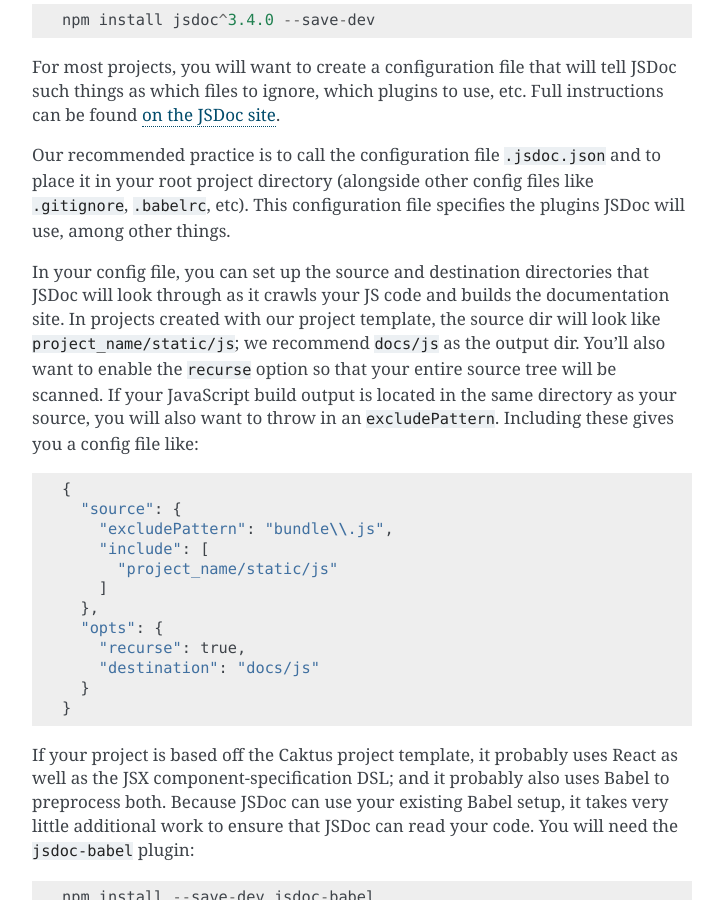
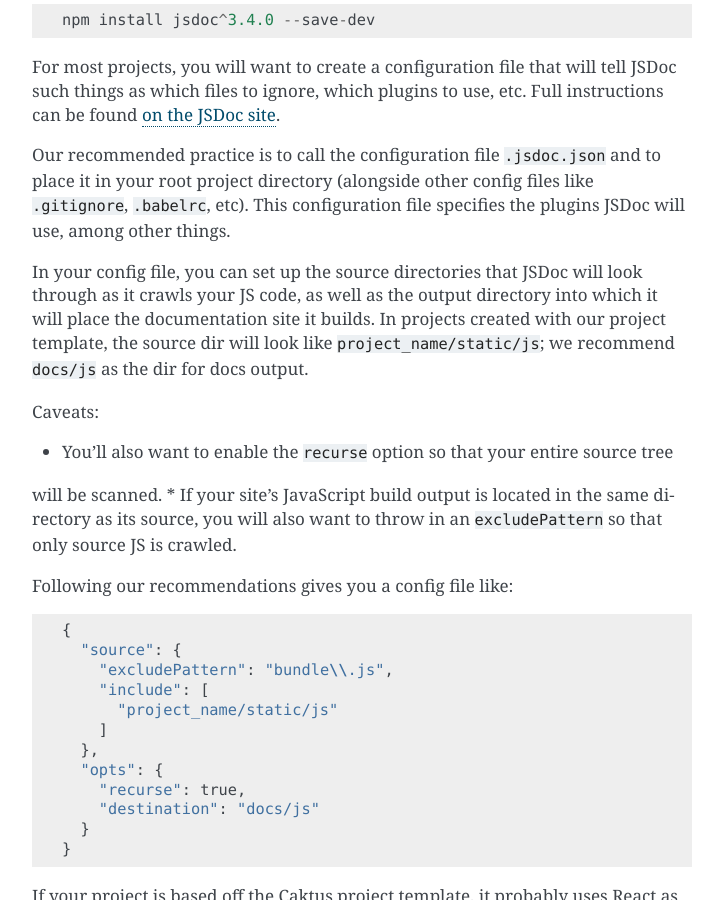
Before and after one commit to caktus/guidebook, a Sphinx documentation site: the page built from source/frontend-docs.rst, in a window 1280 px wide and 900 px high, scrolled down 730 px. Shown: the whole window, without its empty margins (388-1111 px from the left). Built offline with Sphinx 7.4.7, drawn with Linux system fonts in a browser that asks for light colours.

Commit message:
Unpacking remarks about source and destination directories

```diff
--- a/source/frontend-docs.rst
+++ b/source/frontend-docs.rst
@@ -35,14 +35,21 @@
 project directory (alongside other config files like ``.gitignore``, ``.babelrc``, etc).
 This configuration file specifies the plugins JSDoc will use, among other things.
 
-In your config file, you can set up the source and destination directories
-that JSDoc will look through as it crawls your JS code and builds the documentation
-site. In projects created with our project template, the source dir will look
-like ``project_name/static/js``; we recommend ``docs/js`` as the output dir.
-You'll also want to enable the ``recurse`` option so that your entire source tree
-will be scanned. If your JavaScript build output is located in the same directory
-as your source, you will also want to throw in an ``excludePattern``. Including
-these gives you a config file like::
+In your config file, you can set up the source directories
+that JSDoc will look through as it crawls your JS code, as well as the output
+directory into which it will place the documentation site it builds.
+In projects created with our project template, the source dir will look
+like ``project_name/static/js``; we recommend ``docs/js`` as the dir for docs output.
+
+Caveats:
+
+* You'll also want to enable the ``recurse`` option so that your entire source tree
+will be scanned.
+* If your site's JavaScript build output is located in the same directory
+as its source, you will also want to throw in an ``excludePattern`` so that only
+source JS is crawled.
+
+Following our recommendations gives you a config file like::
 
     {
       "source": {
```
